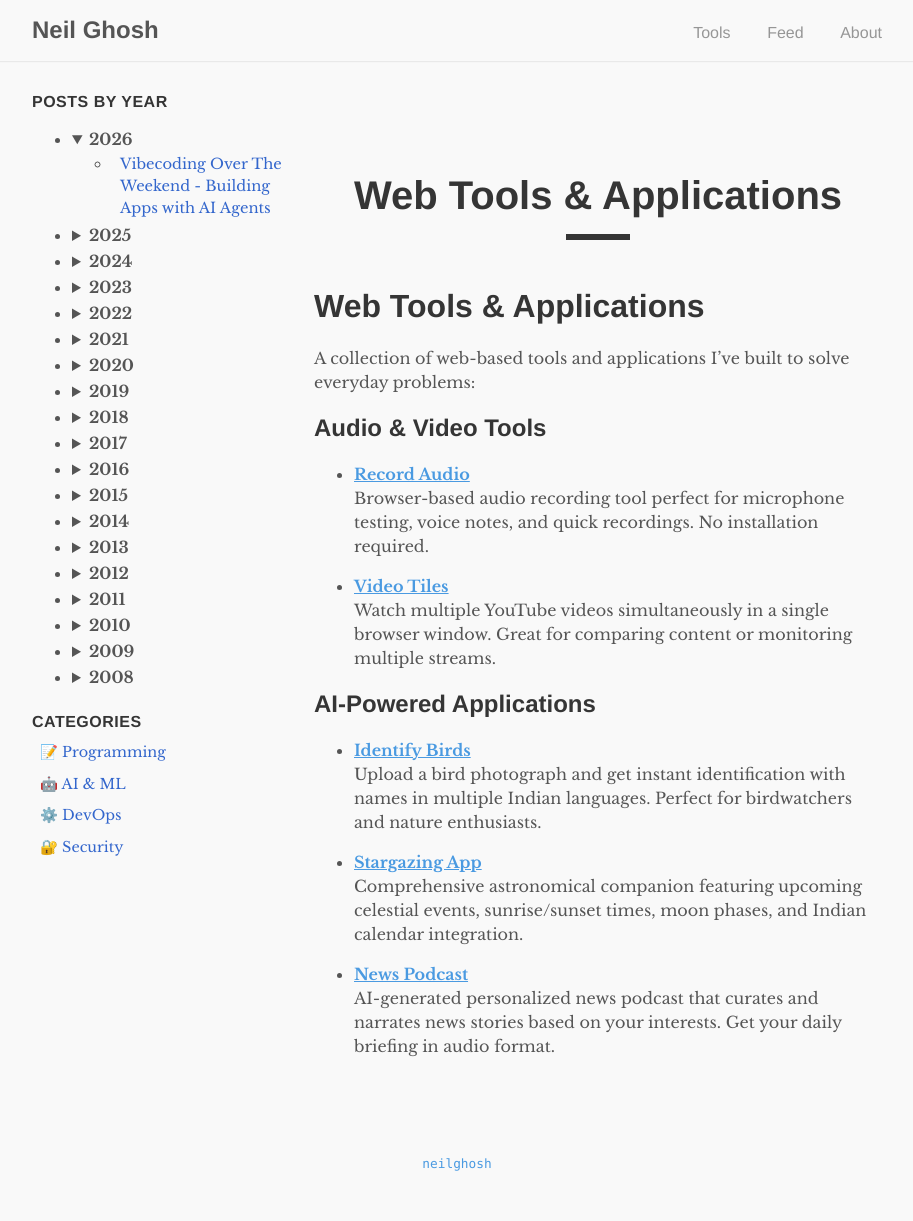
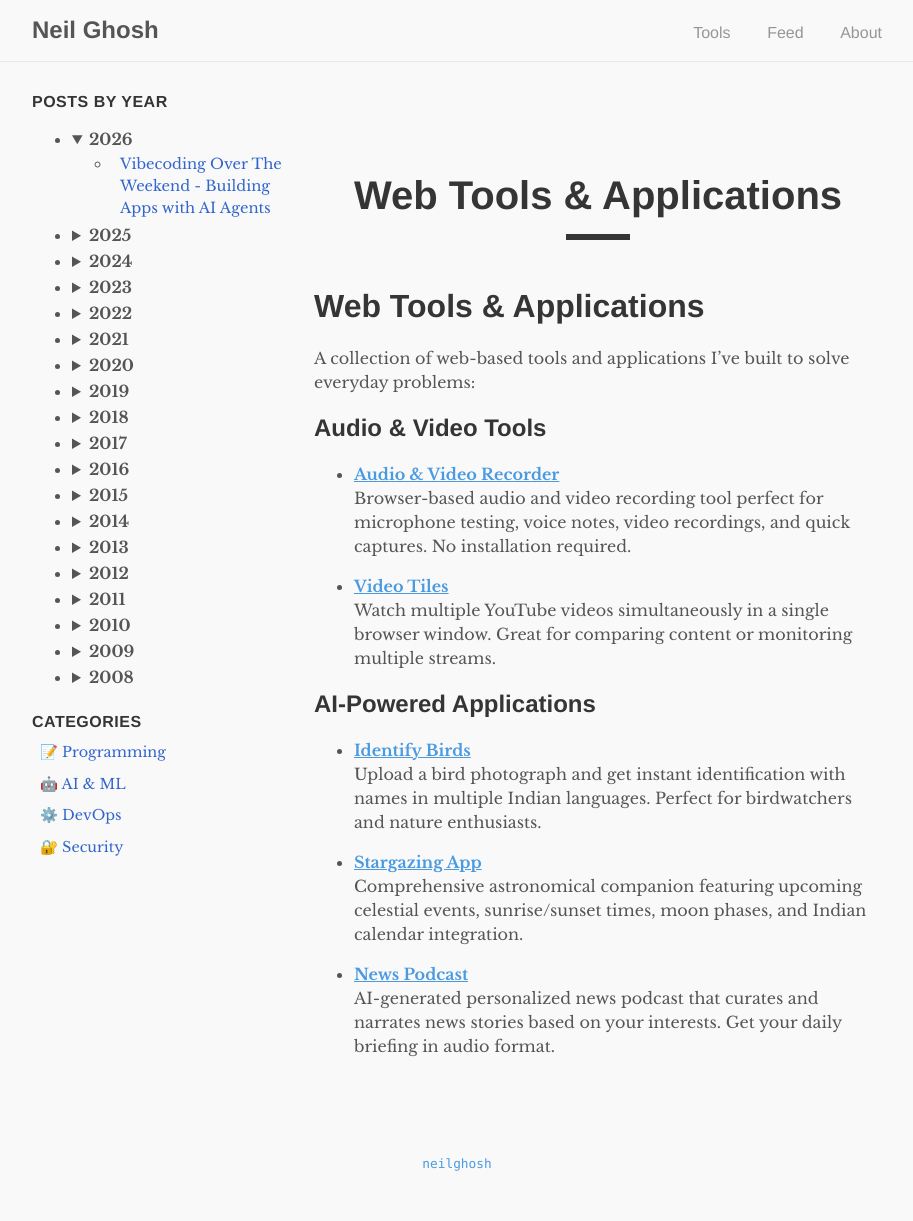
Before and after one commit to neilghosh/neilghosh.github.io, a Jekyll site: the page built from tools.md, in a window 1280 px wide. Shown: the whole page, without its empty margins (183-1096 px from the left). Built offline with Jekyll 4.4.1, drawn with Linux system fonts in a browser that asks for light colours.

Commit message:
Update tools page to reflect audio & video recording capabilities
- Rename 'Record Audio' to 'Audio & Video Recorder'
- Update description to include video recording functionality
- Better reflect the enhanced tool capabilities

```diff
--- a/tools.md
+++ b/tools.md
@@ -11,8 +11,8 @@ A collection of web-based tools and applications I've built to solve everyday pr
 
 ## Audio & Video Tools
 
-- **[Record Audio](record-audio/index.html)**
-  Browser-based audio recording tool perfect for microphone testing, voice notes, and quick recordings. No installation required.
+- **[Audio & Video Recorder](record-audio/index.html)**
+  Browser-based audio and video recording tool perfect for microphone testing, voice notes, video recordings, and quick captures. No installation required.
 
 - **[Video Tiles](https://neilghosh.com/video-tiles/)**
   Watch multiple YouTube videos simultaneously in a single browser window. Great for comparing content or monitoring multiple streams.
```
